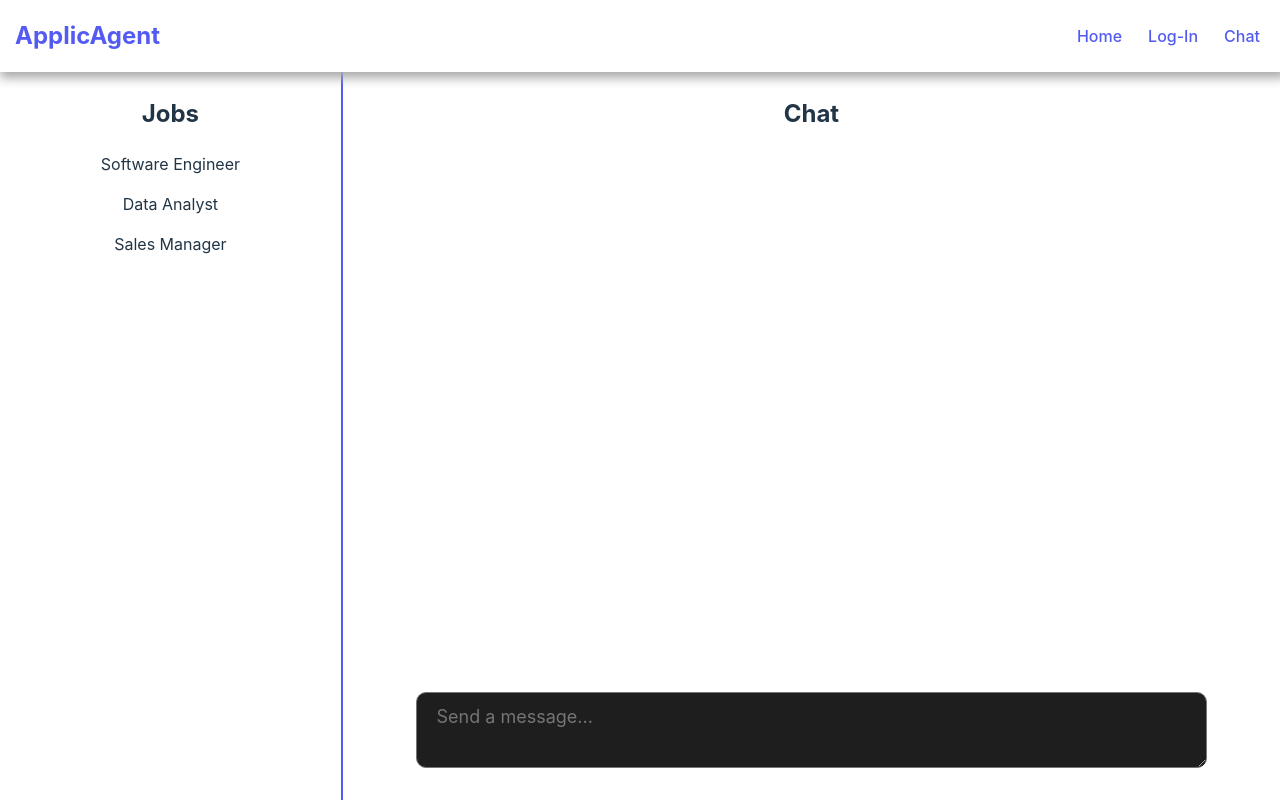
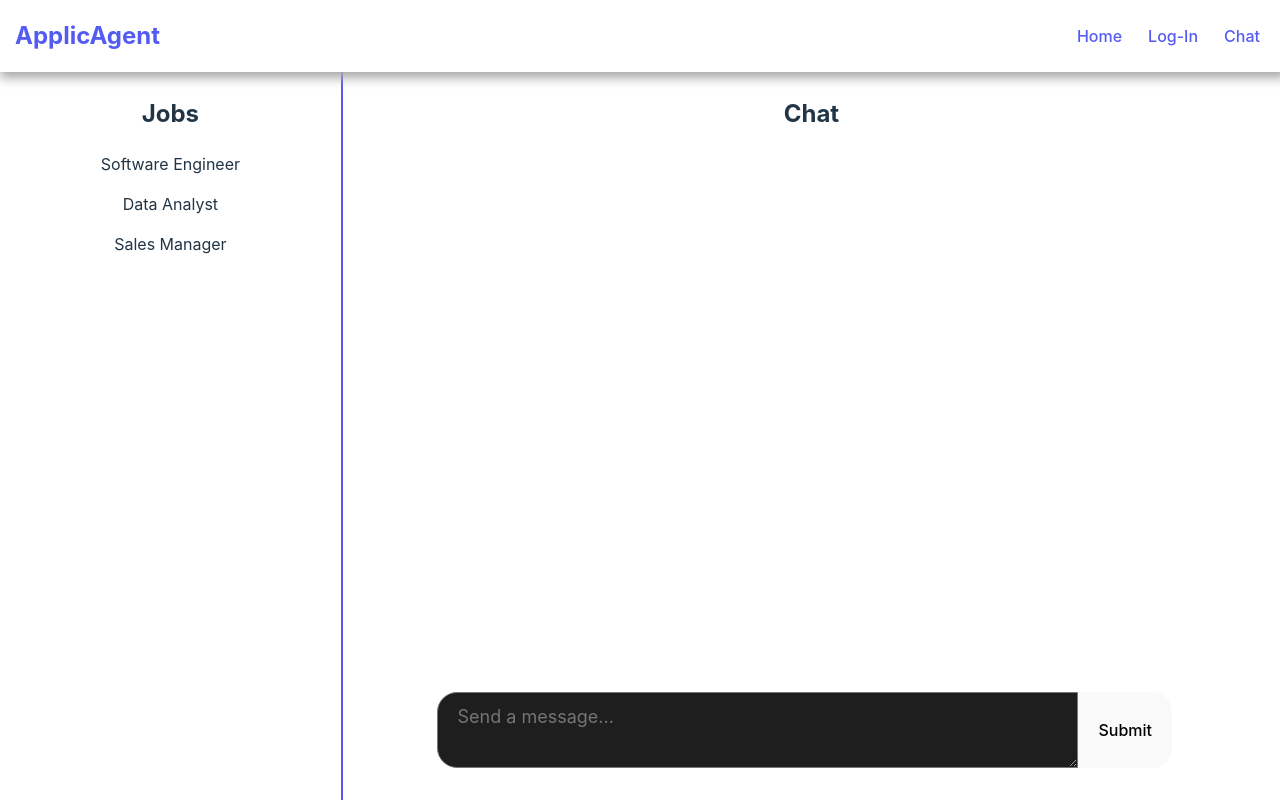
Before and after one commit to baeww/SkibidiRecruiter, a React (Vite) app in the folder client/: page /chat in a window 1280 px wide. Built offline with nearby package versions, Linux system fonts and the light colour scheme.

Commit message:
Create message submit button

```diff
--- a/client/src/App.css
+++ b/client/src/App.css
@@ -110,7 +110,9 @@ a {
 .message-box {
   background-color: #1e1e1e;
   /* border-color: #1e1e1e;  */
-  border-radius: 10px;
+  /* border-radius: 10px; */
+  border-top-left-radius: 20px;
+  border-bottom-left-radius: 20px;
   padding: 10px 20px;
   color: #d1d1d1;
   font-size: 18px;
@@ -118,3 +120,14 @@ a {
   /* box-shadow: 0 4px 8px rgba(0, 0, 0, 0.2);  */
   margin-bottom: 2rem;
 }
+
+.message-area {
+  display: flex;
+  width: 80%;
+}
+
+.submit {
+  height: 70%;
+  border-top-right-radius: 20px;
+  border-bottom-right-radius: 20px;
+}
--- a/client/src/Chat.jsx
+++ b/client/src/Chat.jsx
@@ -9,7 +9,10 @@ export default function Chat() {
             </div>
             <div className='main-panel'>
                 <h2 className='panel-header'>Chat</h2>
-                <textarea className="message-box" placeholder="Send a message..." />
+                <div className='message-area'>
+                    <textarea className="message-box" placeholder="Send a message..." />
+                    <button className="submit">Submit</button>
+                </div>
             </div>
         </div>
     );
--- a/client/src/index.css
+++ b/client/src/index.css
@@ -41,7 +41,7 @@ h1 {
 }
 
 button {
-  border-radius: 8px;
+  /* border-radius: 8px; */
   border: 1px solid transparent;
   padding: 0.6em 1.2em;
   font-size: 1em;
```
